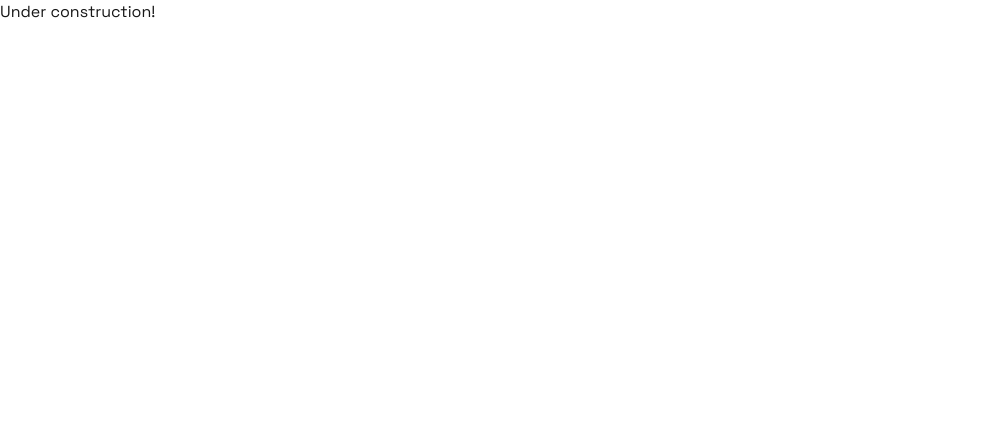
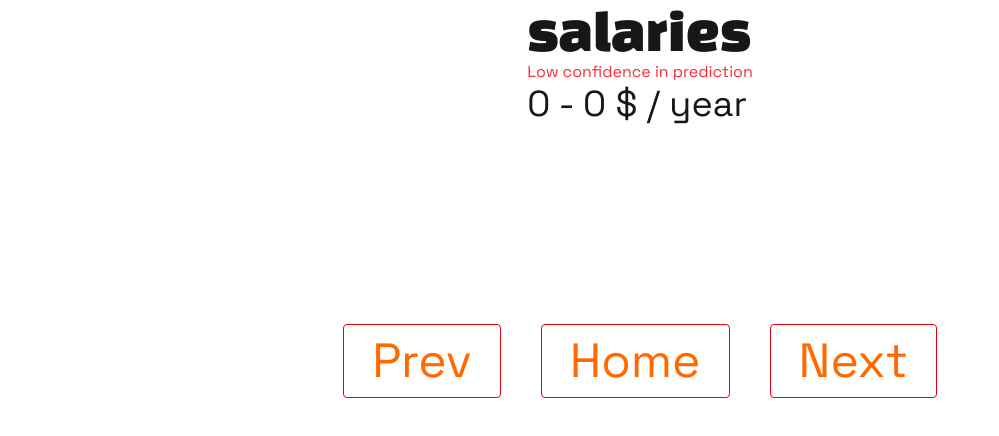
Before and after one commit to YicongLiProjects/FlashFire, a Next.js app: page /salary_results in a window 1280 px wide. Shown: the top 436 px of the page, without its empty margins (0-999 px from the left). Built offline with nearby package versions, Linux system fonts and the light colour scheme.

Commit message:
Fixed type and data format errors on frontend and backend

```diff
--- a/app/context/predictions_context.tsx
+++ b/app/context/predictions_context.tsx
@@ -1,28 +1,28 @@
 "use client";
 import { createContext, useContext, useState } from "react";
+import { Job } from "../components/collapsible_reducer";
 
 // A salary range has a min and a max, as well as a confidence level for prediction
 export type SalaryRange = {
-    minimumSalary: number;
-    maximumSalary: number;
+    predictions: [number, number][];
     confidence: number;
 }
 
 // Context for the prediction and loading state, allowing the component to be accessed from any other component
 interface ModelContextType {
+    jobList: Job[] | null;
+    setJobList: (jobList: Job[] | null) => void;
     predictionResult: SalaryRange | null;
     setPredictionResult: (predictionResult: SalaryRange | null) => void;
-    loading: boolean;
-    setLoading: (loading: boolean) => void;
 }
 
 const ModelContext = createContext<ModelContextType | undefined>(undefined);
 
 export function ModelProvider ({ children }: { children: React.ReactNode }) {
     const [predictionResult, setPredictionResult] = useState<SalaryRange | null>(null);
-    const [loading, setLoading] = useState<boolean>(false);
+    const [jobList, setJobList] = useState<Job[] | null>(null);
     return (
-        <ModelContext.Provider value={{ predictionResult, setPredictionResult, loading, setLoading }}>
+        <ModelContext.Provider value={{ jobList, setJobList, predictionResult, setPredictionResult }}>
             {children}
         </ModelContext.Provider>
     );
--- a/app/page.tsx
+++ b/app/page.tsx
@@ -16,7 +16,7 @@ export default function Home() {
   const [jobList, dispatch] = useReducer(collapsibleReducer, []);
   const [jobAdded, setJobAdded] = useState(false);
   const router = useRouter();
-  const { setPredictionResult, setLoading } = useModelContext();
+  const { setJobList, setPredictionResult } = useModelContext();
 
   // Adds a job to the job list on the client end
   function handleAddJob() {
@@ -34,22 +34,27 @@ export default function Home() {
 
   // Sends the job list to the machine learning model for salary prediction
   async function submitJobs() {
-    setLoading(true);
-    try {
-      const response = await fetch('https://localhost:3000/predict_salary', {
+    // Transform the job list to only include job title and skill set to input to the model
+    const jobs = jobList.map((job) => ({
+      jobTitle: job.jobTitle,
+      skillSet: job.skillSet,
+      wageOption: job.wageOption
+    }));
+    setJobList(jobList);
+      const response = await fetch('http://localhost:8000/predict_salary', {
         method: "POST",
         headers: {
           "Content-Type": "application/json"
         },
-        body: JSON.stringify(jobList)
+        body: JSON.stringify(jobs)
       });
       const data = await response.json();
+      if (!response.ok) {
+        console.log("Error: " + data.error);
+        return;
+      }
       setPredictionResult(data);
       router.push('/salary_results');
-    } finally {
-      // Always set loading false after completing the request
-      setLoading(false);
-    }
   }
 
   return (
--- a/app/salary_results/page.tsx
+++ b/app/salary_results/page.tsx
@@ -1,6 +1,33 @@
+"use client";
+
+import { useModelContext } from "../context/predictions_context";
+import { useRouter } from "next/navigation";
+import { useState } from "react";
+
+// One page
+function SalaryResult({jobTitle, predictions, confidence, wageUnit, index}: {jobTitle: string, predictions: [number, number][], confidence: number, wageUnit: string, index: number}) {
+    return (
+        <div className="flex flex-col">
+            <h1 className="text-6xl font-heading">{jobTitle} salaries</h1>
+            {confidence < 0.5 && <h2 className="text-red-500">Low confidence in prediction</h2>}
+            <h2 className="text-4xl">{predictions[index][0]} - {predictions[index][1]} $ / {wageUnit}</h2>
+        </div>
+    );
+}
+
 const SalaryResults = () => {
+    const [index, setIndex] = useState(0);
+    const { jobList, predictionResult } = useModelContext();
+    const router = useRouter();
     return (
-        <h1>Under construction!</h1>
+        <div className="flex flex-col items-center justify-center gap-50">
+            <SalaryResult jobTitle={jobList?.[index]?.jobTitle || ""} predictions={predictionResult?.predictions || [[0, 0]]} confidence={predictionResult?.confidence || 0} wageUnit={jobList?.[index]?.wageOption?.replace("ly", "") || "year"} index={index}></SalaryResult>
+            <div className="flex flex-row gap-10">
+                <button className="rounded border-red-600 border-1 text-5xl py-3 px-7 text-orange-500" onClick={() => setIndex((((index - 1) % (jobList?.length || 1)) + (jobList?.length || 1)) % (jobList?.length || 1))}>Prev</button>
+                <button className="rounded border-red-600 border-1 text-5xl py-3 px-7 text-orange-500" onClick={() => router.push("/")}>Home</button>
+                <button className="rounded border-red-600 border-1 text-5xl py-3 px-7 text-orange-500" onClick={() => setIndex((((index + 1) % (jobList?.length || 1)) + (jobList?.length || 1)) % (jobList?.length || 1))}>Next</button>
+            </div>
+        </div>
     );
 };
 
```
Also changed, not shown: 2 other files (tests, documents, lock files or other folders).
